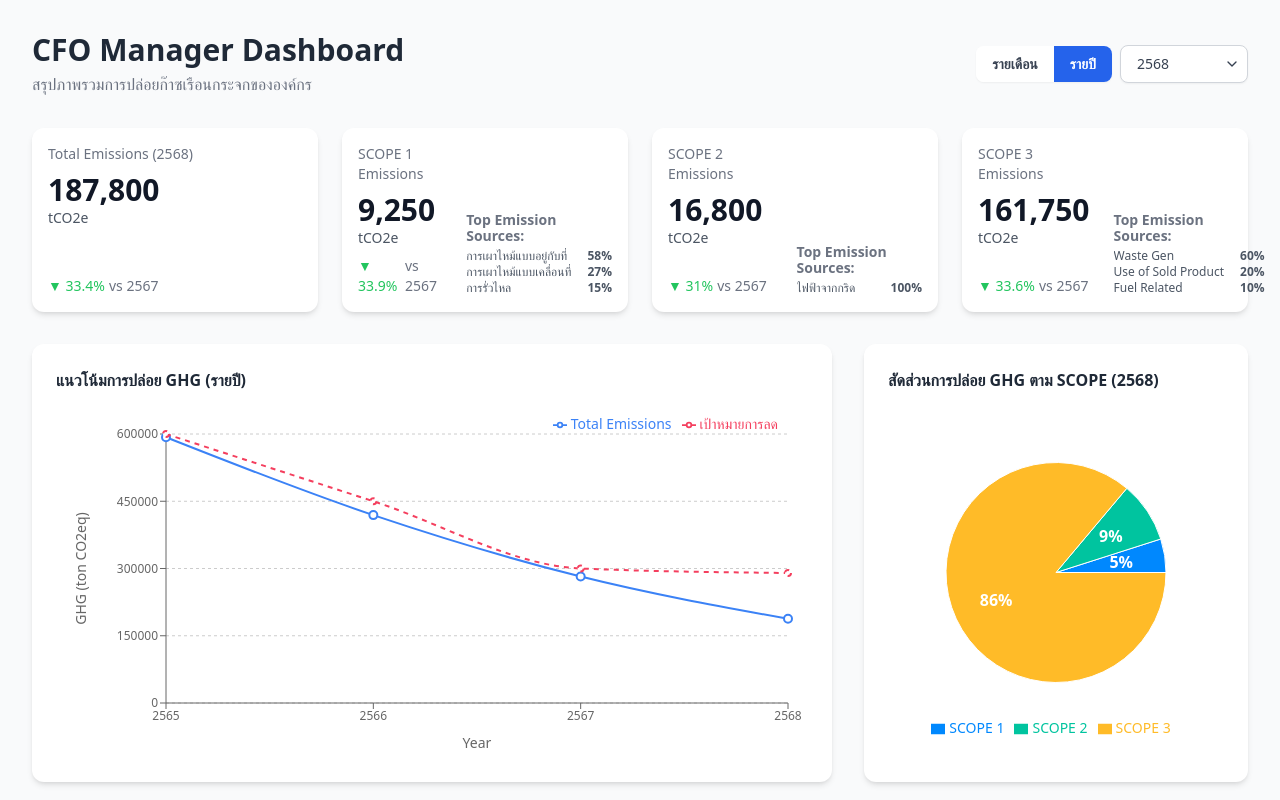
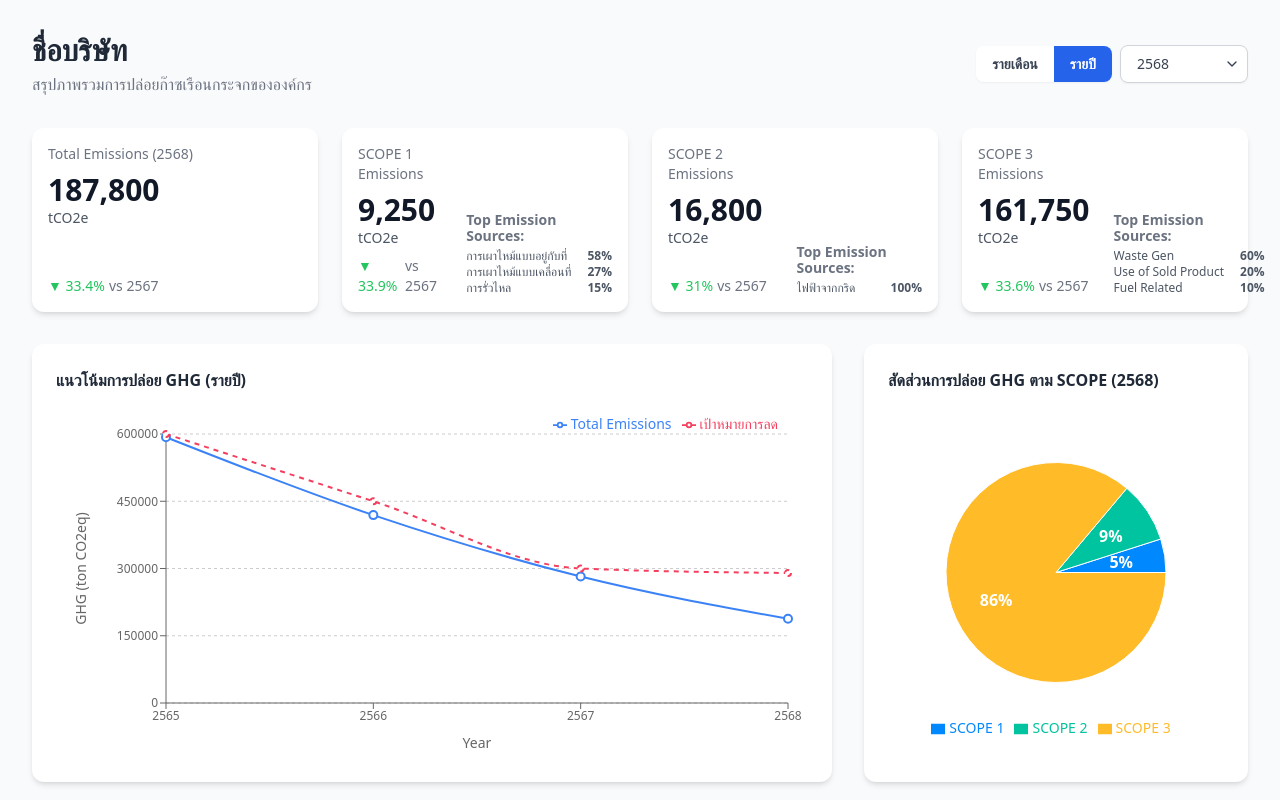
Before and after one commit to NuityChibiko/Cabon-Accounting-Platform-Mockup, a React (Vite) app: page / in a window 1280 px wide. Shown: the top 800 px of the page. Built offline with nearby package versions, Linux system fonts and the light colour scheme.

Commit message:
fix DashboardHeader title

```diff
--- a/src/pages/MainDashboard.tsx
+++ b/src/pages/MainDashboard.tsx
@@ -167,7 +167,7 @@ const MainDashboard: React.FC<MainDashboardProps> = ({
   return (
     <>
       <DashboardHeader
-        title="CFO Manager Dashboard"
+        title="ชื่อบริษัท"
         subtitle="สรุปภาพรวมการปล่อยก๊าซเรือนกระจกขององค์กร"
         timeRange={timeRange}
         setTimeRange={setTimeRange}
```
